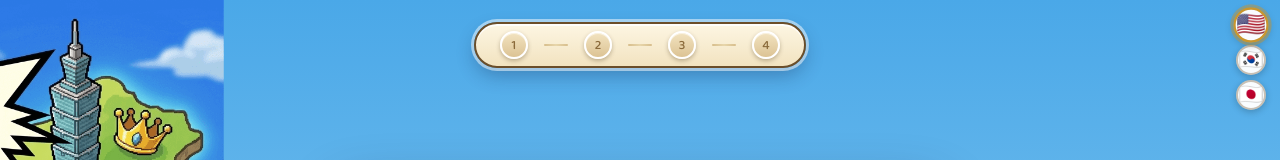
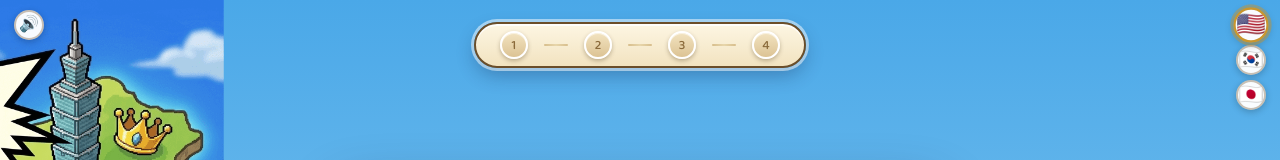
Before and after one commit to bayoh807/soli-taiwan-trip, a Vue app: page / in a window 1280 px wide. Shown: the top 160 px of the page. Built offline with nearby package versions, Linux system fonts and the light colour scheme; a web font is replaced by a local one.

Commit message:
feat: 背景音樂（back number 水平線）+ 左上喇叭靜音切換

```diff
--- a/src/App.vue
+++ b/src/App.vue
@@ -735,13 +735,40 @@ watch(() => state.scene4PanelVisible, async (visible) => {
   }, 1200)
 })
 
+// ─── Background Music (YouTube IFrame API) ───────────────────────────────────
+const bgMuted = ref(false)
+let ytPlayer = null
+
+function initYTPlayer() {
+  ytPlayer = new window.YT.Player('yt-bg-player', {
+    videoId: 'iqEr3P78fz8',
+    playerVars: { autoplay: 1, loop: 1, playlist: 'iqEr3P78fz8', controls: 0, rel: 0, mute: 0 },
+    events: {
+      onReady(e) { e.target.setVolume(60); e.target.playVideo() },
+    }
+  })
+}
+
+function toggleBgMute() {
+  if (!ytPlayer) return
+  bgMuted.value = !bgMuted.value
+  bgMuted.value ? ytPlayer.mute() : ytPlayer.unMute()
+}
+
 onMounted(() => {
   preloadImages(sceneAssets[0])
-  // defer spot photos — avoid competing with first paint
   setTimeout(() => preloadImages(sceneAssets[1]), 2000)
   window.addEventListener('resize', updateArrowPos)
   nextTick(updateArrowPos)
   setTimeout(() => { questVisible.value = true }, 1000)
+  // Load YouTube IFrame API
+  if (window.YT?.Player) { initYTPlayer() }
+  else {
+    window.onYouTubeIframeAPIReady = initYTPlayer
+    const s = document.createElement('script')
+    s.src = 'https://www.youtube.com/iframe_api'
+    document.head.appendChild(s)
+  }
 })
 
 async function downloadResult() {
@@ -814,6 +841,16 @@ async function downloadResult() {
     <div class="petal" style="left:87%;width:8px;height:7px;animation-duration:14s;animation-delay:-2s;background:linear-gradient(135deg,#ffd9e8,#ffb0cc)"></div>
   </div>
 
+  <!-- ── YouTube BG Player ────────────────────────────────────── -->
+  <div style="position:fixed;width:1px;height:1px;opacity:0;pointer-events:none;overflow:hidden;left:-9999px">
+    <div id="yt-bg-player"></div>
+  </div>
+
+  <!-- ── Music Toggle ──────────────────────────────────────────── -->
+  <button class="music-btn" @click="toggleBgMute" :title="bgMuted ? '開啟音樂' : '靜音'">
+    {{ bgMuted ? '🔇' : '🔊' }}
+  </button>
+
   <!-- ── Language Toggle ──────────────────────────────────────── -->
   <div class="lang-bar">
     <button :class="['lang-icon', { active: lang === 'en' }]" @click="lang = 'en'" title="English">🇺🇸</button>
@@ -1109,6 +1146,21 @@ async function downloadResult() {
 }
 
 /* ── Language Toggle ─────────────────────────────────────────── */
+.music-btn {
+  position: fixed;
+  top: max(10px, env(safe-area-inset-top));
+  left: max(14px, env(safe-area-inset-left));
+  z-index: 70;
+  width: 30px; height: 30px; border-radius: 50%;
+  border: 2px solid rgba(107,78,42,.35);
+  background: rgba(255,255,255,.97);
+  cursor: pointer; font-size: 16px; line-height: 1;
+  display: flex; align-items: center; justify-content: center;
+  padding: 0;
+  box-shadow: 0 2px 7px rgba(0,0,0,.22);
+  transition: transform .14s ease;
+}
+.music-btn:hover { transform: scale(1.1); }
 .lang-bar {
   position: fixed;
   top: max(10px, env(safe-area-inset-top));
```
